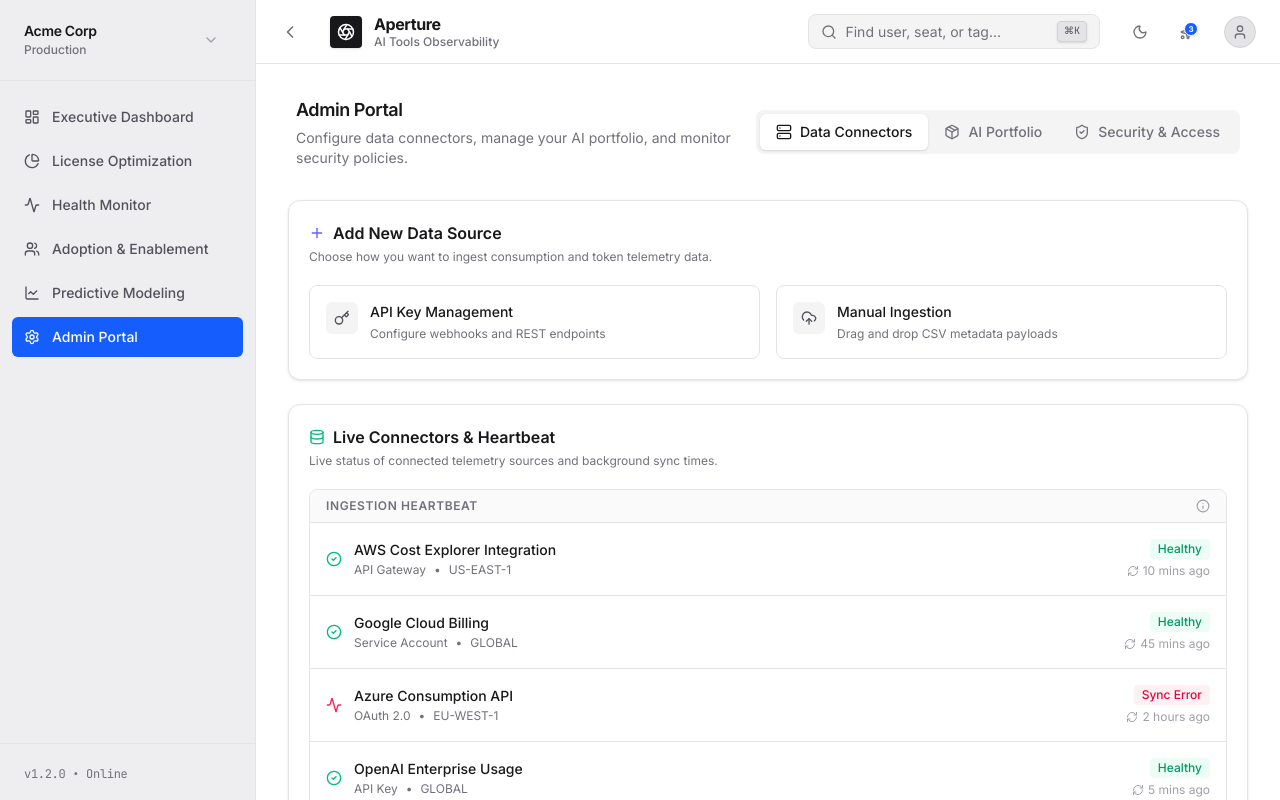
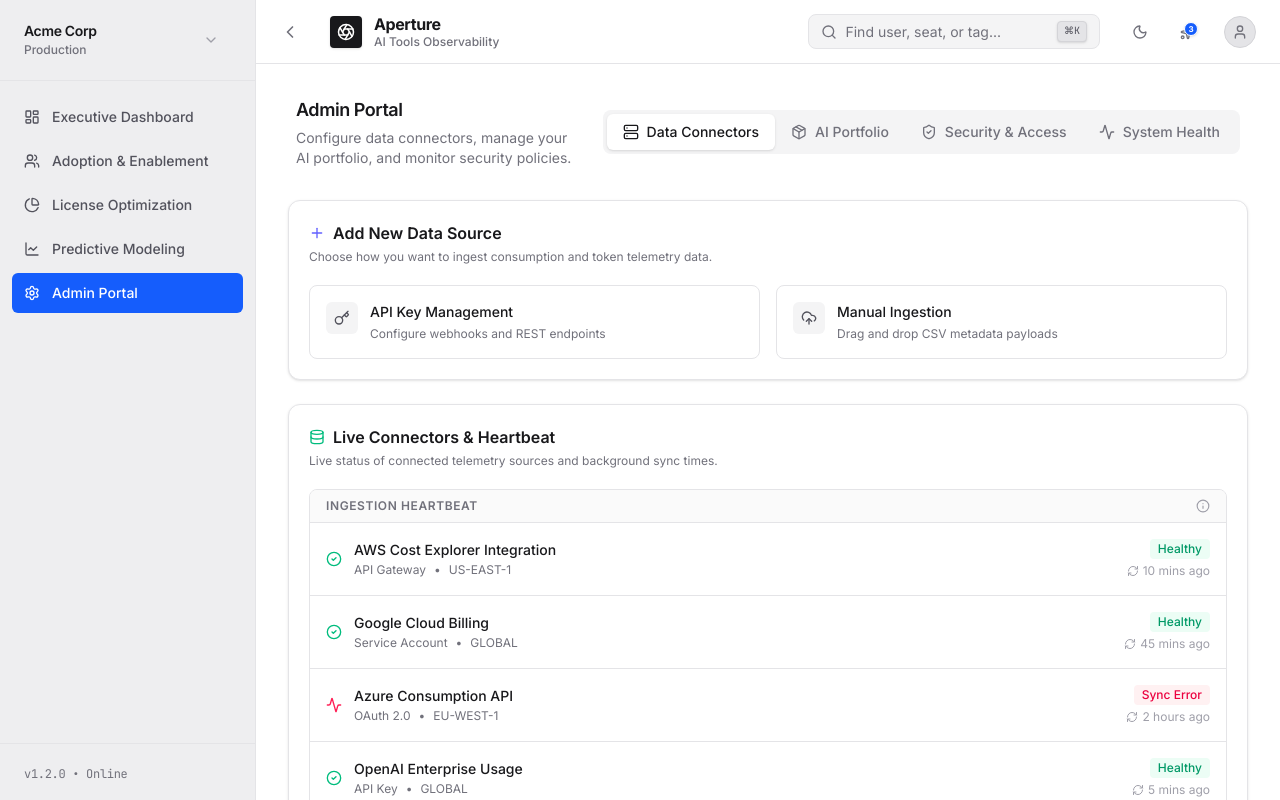
Before and after one commit to vlx/AI-Tools-Observability, a React (Vite) app: page / in a window 1280 px wide. Both pictures are taken after a click on the button "Admin Portal". Built offline with nearby package versions, Linux system fonts and the light colour scheme.

Commit message:
refactor: migrate System Health to Admin Portal
Move System Health module from the main navigation to the Admin Portal as a tab to streamline the primary dashboard and consolidate administrative tasks.

```diff
--- a/src/components/AdminPortal.tsx
+++ b/src/components/AdminPortal.tsx
@@ -3,6 +3,7 @@ import {
   Key, UploadCloud, Activity, ShieldCheck, Users, Database,
   RefreshCw, CheckCircle2, Lock, Globe, Info, Server, Package, Plus, MoreHorizontal
 } from 'lucide-react';
+import SystemHealth from './SystemHealth';
 
 const CONNECTORS = [
   { id: 1, name: 'AWS Cost Explorer Integration', type: 'API Gateway', status: 'connected', lastSync: '10 mins ago', region: 'us-east-1' },
@@ -26,7 +27,7 @@ const AI_TOOLS = [
 ];
 
 export default function AdminPortal() {
-  const [activeTab, setActiveTab] = useState<'infrastructure' | 'portfolio' | 'security'>('infrastructure');
+  const [activeTab, setActiveTab] = useState<'infrastructure' | 'portfolio' | 'security' | 'health'>('infrastructure');
 
   return (
     <div className="w-full flex-1 flex flex-col font-sans space-y-6 pb-12">
@@ -68,6 +69,16 @@ export default function AdminPortal() {
             }`}
           >
             <ShieldCheck className="w-4 h-4" /> Security & Access
+          </button>
+          <button
+            onClick={() => setActiveTab('health')}
+            className={`flex-1 lg:flex-none flex items-center justify-center gap-2 px-4 py-2 text-sm font-medium rounded-md transition-all whitespace-nowrap ${
+              activeTab === 'health'
+                ? 'bg-white dark:bg-zinc-700 shadow-sm text-zinc-900 dark:text-zinc-100'
+                : 'text-zinc-500 dark:text-zinc-400 hover:text-zinc-700 dark:hover:text-zinc-300'
+            }`}
+          >
+            <Activity className="w-4 h-4" /> System Health
           </button>
         </div>
       </div>
@@ -313,6 +324,12 @@ export default function AdminPortal() {
             </div>
           </div>
         )}
+
+        {activeTab === 'health' && (
+          <div className="animate-in fade-in slide-in-from-bottom-2 duration-300">
+            <SystemHealth hideHeader />
+          </div>
+        )}
       </div>
     </div>
   );
--- a/src/components/AppShell.tsx
+++ b/src/components/AppShell.tsx
@@ -2,7 +2,6 @@ import { useState, useEffect } from 'react';
 import { motion, AnimatePresence } from 'motion/react';
 import Dashboard from './Dashboard';
 import LicenseOptimization from './LicenseOptimization';
-import SystemHealth from './SystemHealth';
 import AdoptionEnablement from './AdoptionEnablement';
 import PredictiveModeling from './PredictiveModeling';
 import AdminPortal from './AdminPortal';
@@ -73,9 +72,8 @@ const INSIGHTS = [
 
 const NAVIGATION_ITEMS = [
   { id: 'dashboard', label: 'Executive Dashboard', icon: LayoutDashboard },
+  { id: 'enablement', label: 'Adoption & Enablement', icon: Users },
   { id: 'optimization', label: 'License Optimization', icon: PieChart },
-  { id: 'health', label: 'Health Monitor', icon: Activity },
-  { id: 'enablement', label: 'Adoption & Enablement', icon: Users },
   { id: 'predictive', label: 'Predictive Modeling', icon: LineChart },
   { id: 'admin', label: 'Admin Portal', icon: Settings },
 ];
@@ -292,13 +290,12 @@ export default function AppShell() {
           <main className="flex-1 overflow-x-hidden overflow-y-auto w-full p-6 lg:p-8 flex flex-col">
 
             {activeItem === 'dashboard' && <Dashboard />}
+            {activeItem === 'enablement' && <AdoptionEnablement />}
             {activeItem === 'optimization' && <LicenseOptimization />}
-            {activeItem === 'health' && <SystemHealth />}
-            {activeItem === 'enablement' && <AdoptionEnablement />}
             {activeItem === 'predictive' && <PredictiveModeling />}
             {activeItem === 'admin' && <AdminPortal />}
 
-            {activeItem !== 'dashboard' && activeItem !== 'optimization' && activeItem !== 'health' && activeItem !== 'enablement' && activeItem !== 'predictive' && activeItem !== 'admin' && (
+            {activeItem !== 'dashboard' && activeItem !== 'enablement' && activeItem !== 'optimization' && activeItem !== 'predictive' && activeItem !== 'admin' && (
               <div className="flex-1 w-full border-2 border-dashed border-zinc-300 dark:border-zinc-800 rounded-2xl flex items-center justify-center bg-zinc-50 dark:bg-zinc-900/50">
                 <div className="text-center select-none max-w-sm px-6">
                   <h1 className="text-4xl font-bold tracking-tight text-zinc-800 dark:text-zinc-200 mb-3">
--- a/src/components/SystemHealth.tsx
+++ b/src/components/SystemHealth.tsx
@@ -60,7 +60,7 @@ const PROBE_LOGS = [
   { id: 'req_6', timestamp: '14:20:58.847', endpoint: 'POST /v1/chat/completions', provider: 'OpenAI', status: 200, latency: '135ms', type: 'success' },
 ];
 
-export default function SystemHealth() {
+export default function SystemHealth({ hideHeader = false }: { hideHeader?: boolean }) {
   const [autoFallback, setAutoFallback] = useState(false);
   const [heatmapRange, setHeatmapRange] = useState<'24h' | '7d' | '30d'>('24h');
   const [hoveredBlock, setHoveredBlock] = useState<{status: string, time: string, message: string} | null>(null);
@@ -68,9 +68,10 @@ export default function SystemHealth() {
   const currentHeatmapData = HEATMAP_DATA[heatmapRange];
 
   return (
-    <div className="w-full flex-1 flex flex-col font-sans space-y-6">
+    <div className="w-full flex-1 flex flex-col font-sans space-y-6 lg:max-w-5xl">
 
       {/* Header */}
+      {!hideHeader && (
         <div className="flex flex-col lg:flex-row lg:items-end justify-between px-2 gap-4">
           <div>
             <h2 className="text-lg font-semibold text-zinc-900 dark:text-zinc-100 tracking-tight">System Health & Reliability</h2>
@@ -81,6 +82,7 @@ export default function SystemHealth() {
             <span>Last updated: just now</span>
           </div>
         </div>
+      )}
 
       {/* TOP SECTION: Global Reliability Heatmap */}
       <div className="bg-white dark:bg-zinc-900 border border-zinc-200 dark:border-zinc-800 rounded-xl shadow-sm flex flex-col overflow-hidden">
```
Also changed, not shown: 1 other file (tests, documents, lock files or other folders). Lines whose indentation alone changed are shown as unchanged.
